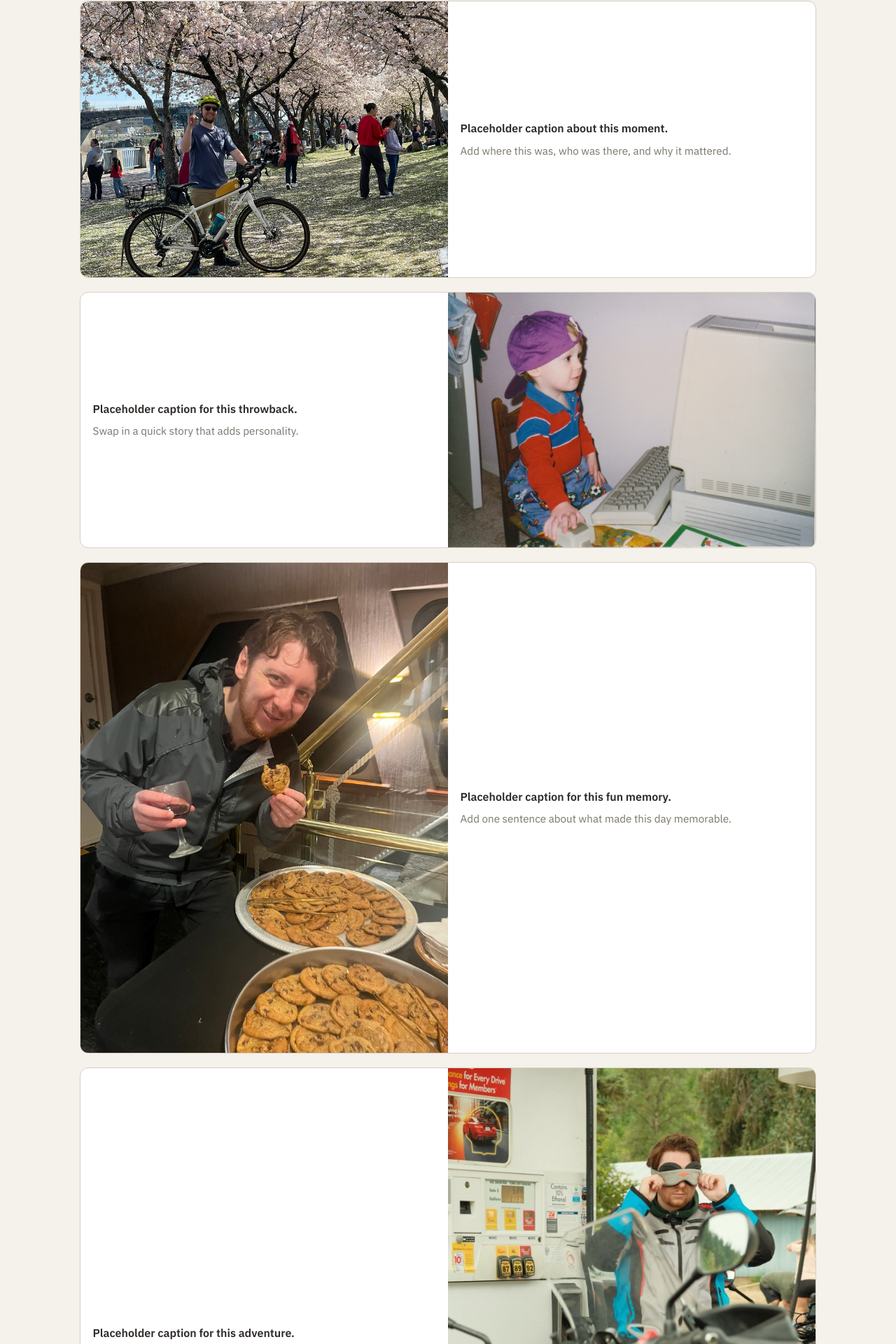
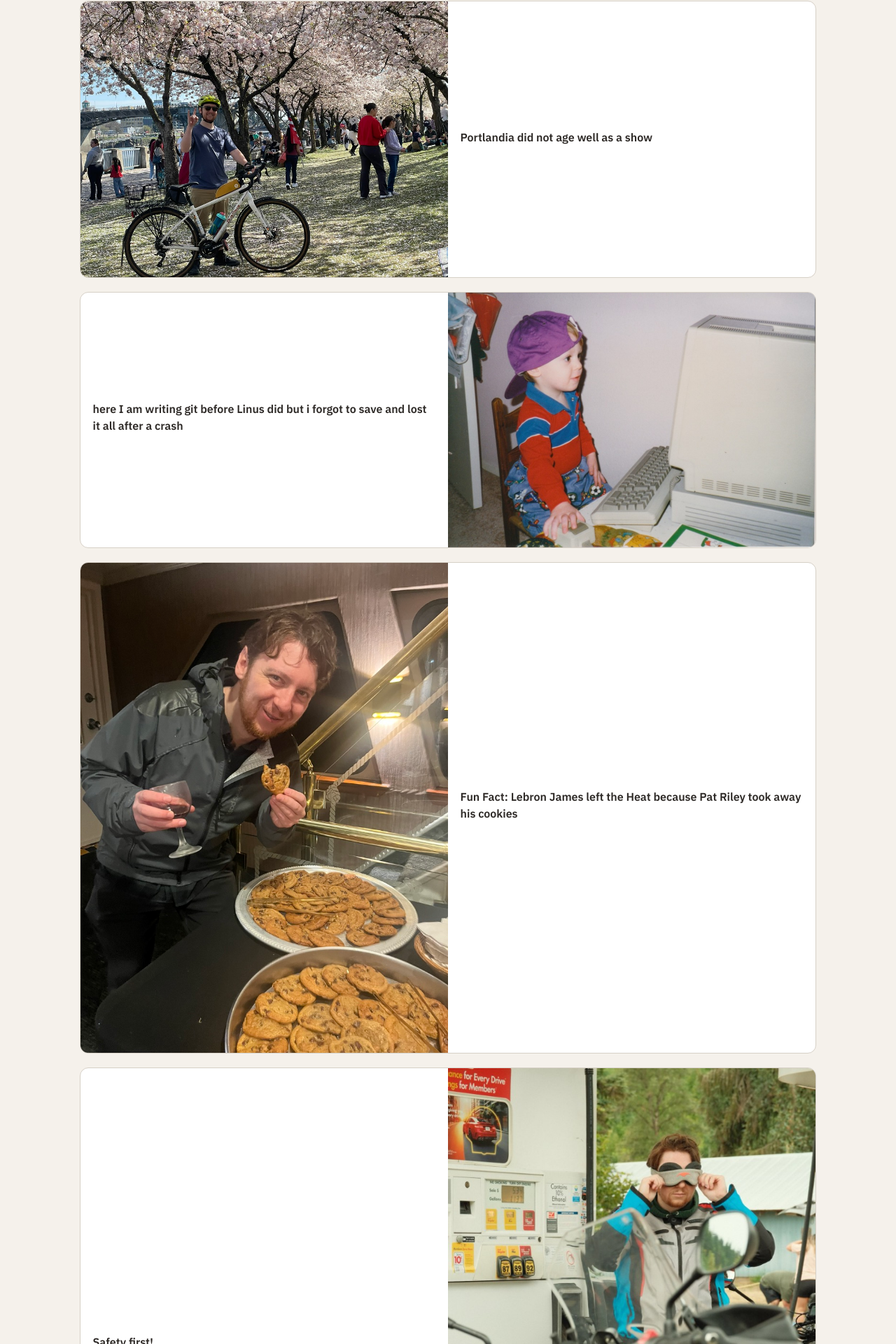
Before and after one commit to rho2-pdx/dev_site, a Next.js app: page /about in a window 1280 px wide. Shown: the part 716-2636 px from the top of the page at 70% size. Built offline with nearby package versions, Linux system fonts and the light colour scheme.

Commit message:
captions posted

```diff
--- a/app/about/page.tsx
+++ b/app/about/page.tsx
@@ -4,27 +4,25 @@ export default function About() {
   const photoMoments = [
     {
       src: "/media/about-photo-1.jpg",
-      alt: "Placeholder memory 1",
-      caption: "Placeholder caption about this moment.",
-      detail: "Add where this was, who was there, and why it mattered.",
+      alt: "Cherry Blossoms downtown PDX",
+      caption: "Portlandia did not age well as a show",
     },
     {
       src: "/media/about-photo-2.jpg",
-      alt: "Placeholder memory 2",
-      caption: "Placeholder caption for this throwback.",
-      detail: "Swap in a quick story that adds personality.",
+      alt: "white collar child labor",
+      caption:
+        "here I am writing git before Linus did but i forgot to save and lost it all after a crash",
     },
     {
       src: "/media/about-photo-3.jpg",
-      alt: "Placeholder memory 3",
-      caption: "Placeholder caption for this fun memory.",
-      detail: "Add one sentence about what made this day memorable.",
+      alt: "cookie monster",
+      caption:
+        "Fun Fact: Lebron James left the Heat because Pat Riley took away his cookies",
     },
     {
       src: "/media/about-photo-4.jpg",
-      alt: "Placeholder memory 4",
-      caption: "Placeholder caption for this adventure.",
-      detail: "Mention what you learned, loved, or laughed about here.",
+      alt: "100% UV blocking sunglasses",
+      caption: "Safety first!",
     },
   ];
 
@@ -118,7 +116,11 @@ export default function About() {
                     height={700}
                     sizes="(max-width: 768px) 100vw, 50vw"
                     quality={80}
-                    style={{ width: "100%", height: "100%", objectFit: "cover" }}
+                    style={{
+                      width: "100%",
+                      height: "100%",
+                      objectFit: "cover",
+                    }}
                   />
                 )}
 
@@ -152,7 +154,11 @@ export default function About() {
                     height={700}
                     sizes="(max-width: 768px) 100vw, 50vw"
                     quality={80}
-                    style={{ width: "100%", height: "100%", objectFit: "cover" }}
+                    style={{
+                      width: "100%",
+                      height: "100%",
+                      objectFit: "cover",
+                    }}
                   />
                 )}
               </article>
```
